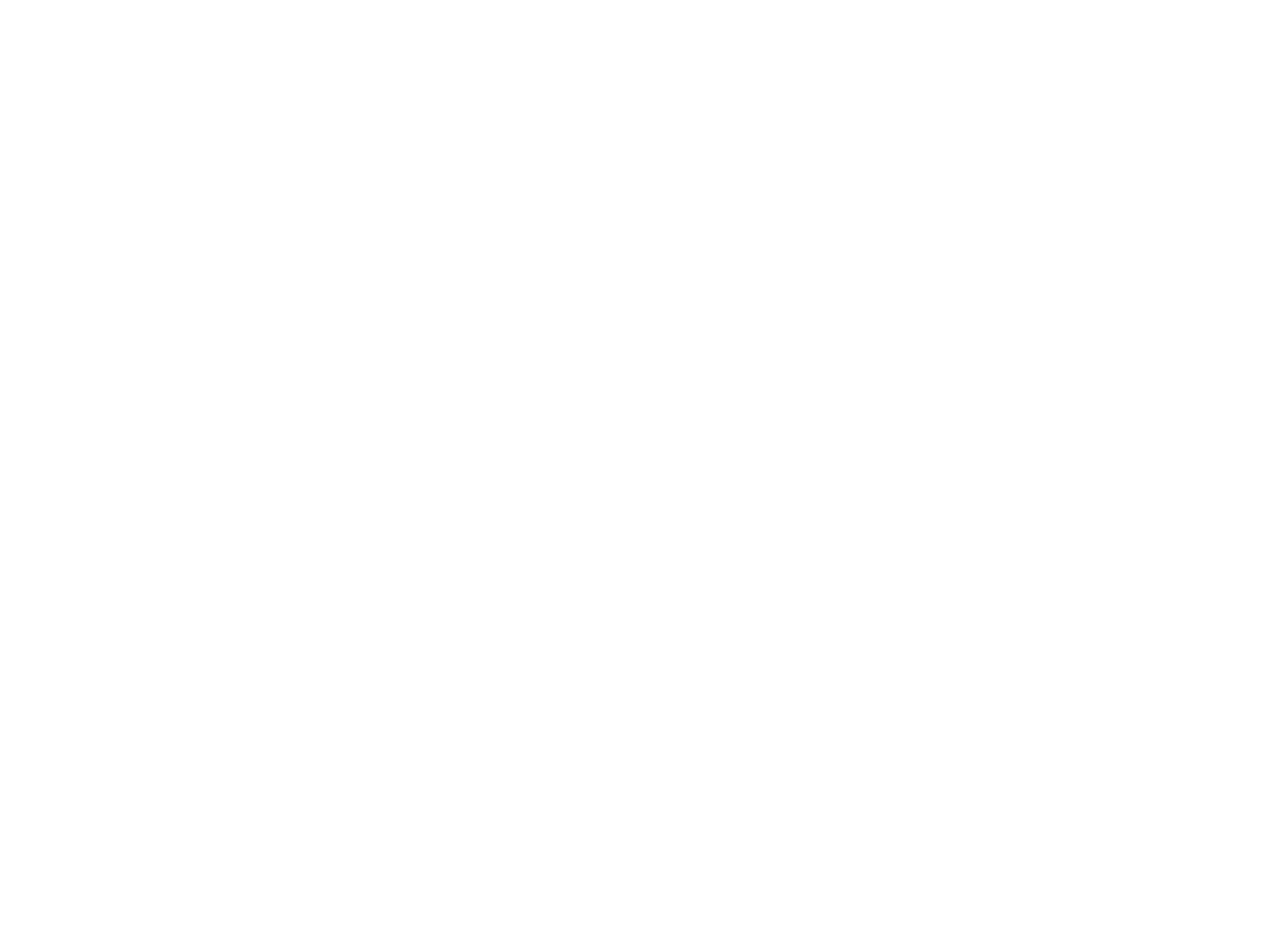
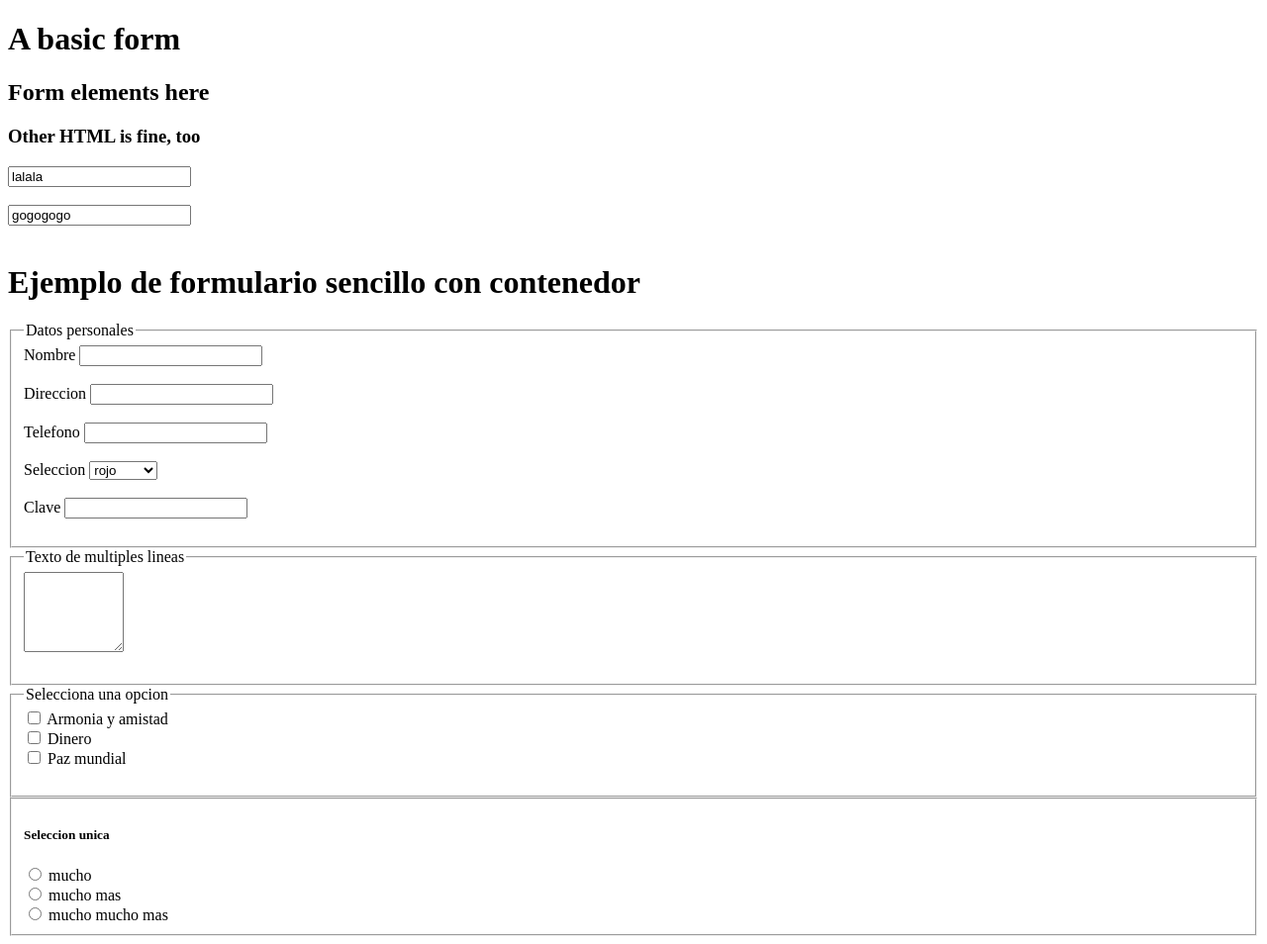
Before and after one commit to quizzGabriel/PracticaTablas, a plain HTML site: page index.html in a window 1280 px wide. Shown: the whole page at 99% size. Before the commit the page ends 800 px from the top, so only its background shows below. Drawn offline with Linux system fonts and the light colour scheme.

Commit message:
Tablero-terminado

```diff
--- a/index.html
+++ b/index.html
@@ -3,9 +3,77 @@
 <head>
     <meta charset="UTF-8">
     <meta name="viewport" content="width=device-width, initial-scale=1.0">
-    <title>Document</title>
+    <title>Tablas</title>
 </head>
 <body>
 
+    <h1>A basic form</h1>
+    <h2>Form elements here</h2>
+    <h3>Other HTML is fine, too</h3>
+
+        <input type="text" id="fname" name="fname" value="lalala"><br><br>
+        <input type="text" id="lname" name="lname" value="gogogogo"><br><br>
+
+
+    <h1>Ejemplo de formulario sencillo con contenedor</h1>
+
+    <form action="Encuesta.php">
+        <fieldset>
+        <legend>Datos personales</legend>
+            <label for="Nombre">Nombre</label>
+            <input type="text" id="Nom" name="nombre"><br><br>
+            <label for="Direccion">Direccion</label>
+            <input type="text" id="Dir" name="direccion"><br><br>
+            <label for="Telefono">Telefono</label>
+            <input type="text" id="Tel" name="telefono"><br><br>
+            <label for="Seleccion">Seleccion</label>
+                <select id="color" name="color">
+                    <option value="rojo">rojo</option>
+                    <option value="amarillo">amarillo</option>
+                    <option value="azul">azul</option>
+                    <option value="verde">verde</option>
+                    <br>
+                </select><br><br>
+
+            <label for="clave">Clave</label>
+            <input type="password" id="contraseña" name="pasword"><br><br>
+        </fieldset>
+    </form>
+
+    <fieldset>
+    <legend>Texto de multiples lineas</legend>
+    <form action="/mensaje.php">
+        <textarea name="message" rows="5" cols="10">
+        </textarea>
+        <br><br>
+    </fieldset>
+    </form>
+
+
+    <form action="/opcion.php">
+        <fieldset>
+        <legend>Selecciona una opcion</legend>
+            <input type="checkbox" id="opcion1" name="Armonia y Amistad" value="Armonia y Amistad">
+            <label for="opcion1"> Armonia y amistad</label><br>
+            <input type="checkbox" id="opcion2" name="Dinero" value="Dinero">
+            <label for="opcion2"> Dinero</label><br>
+            <input type="checkbox" id="opcion3" name="Paz mundial" value="Paz mundial">
+            <label for="opcion3"> Paz mundial</label><br><br>
+        </fieldset>
+    </form>
+
+
+    <form action="forma_unica.php">
+        <fieldset>
+        <h5>Seleccion unica</h5>
+        <input type="radio" id="opc1" name="gusto" value="MUCHO">
+        <label for="opc1">mucho</label><br>
+        <input type="radio" id="opc2" name="gusto" value="MUCHO_MAS">
+        <label for="opc2">mucho mas</label><br>
+        <input type="radio" id="opc3" name="gusto" value="MUCHO_MUCHO_MAS">
+        <label for="opc3">mucho mucho mas</label>
+        </fieldset>
+    </form>
+
 </body>
 </html>
```
